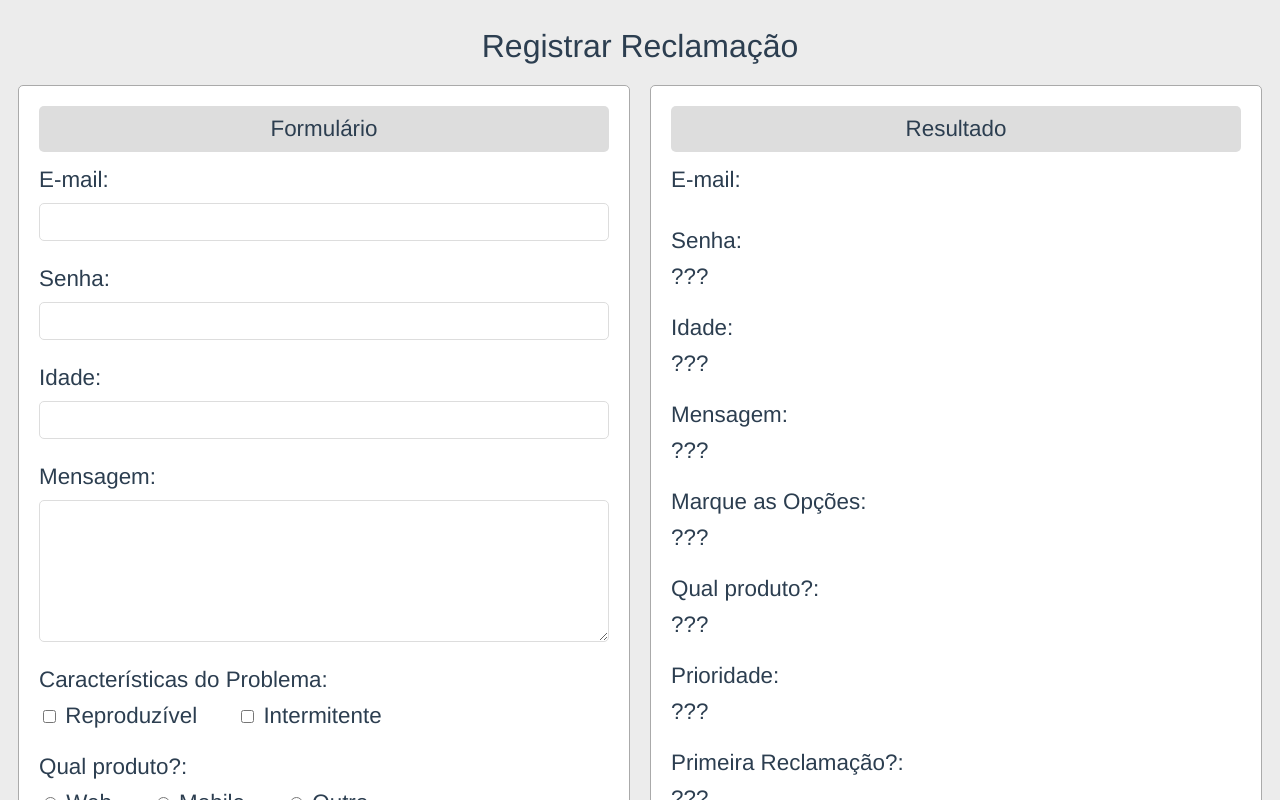
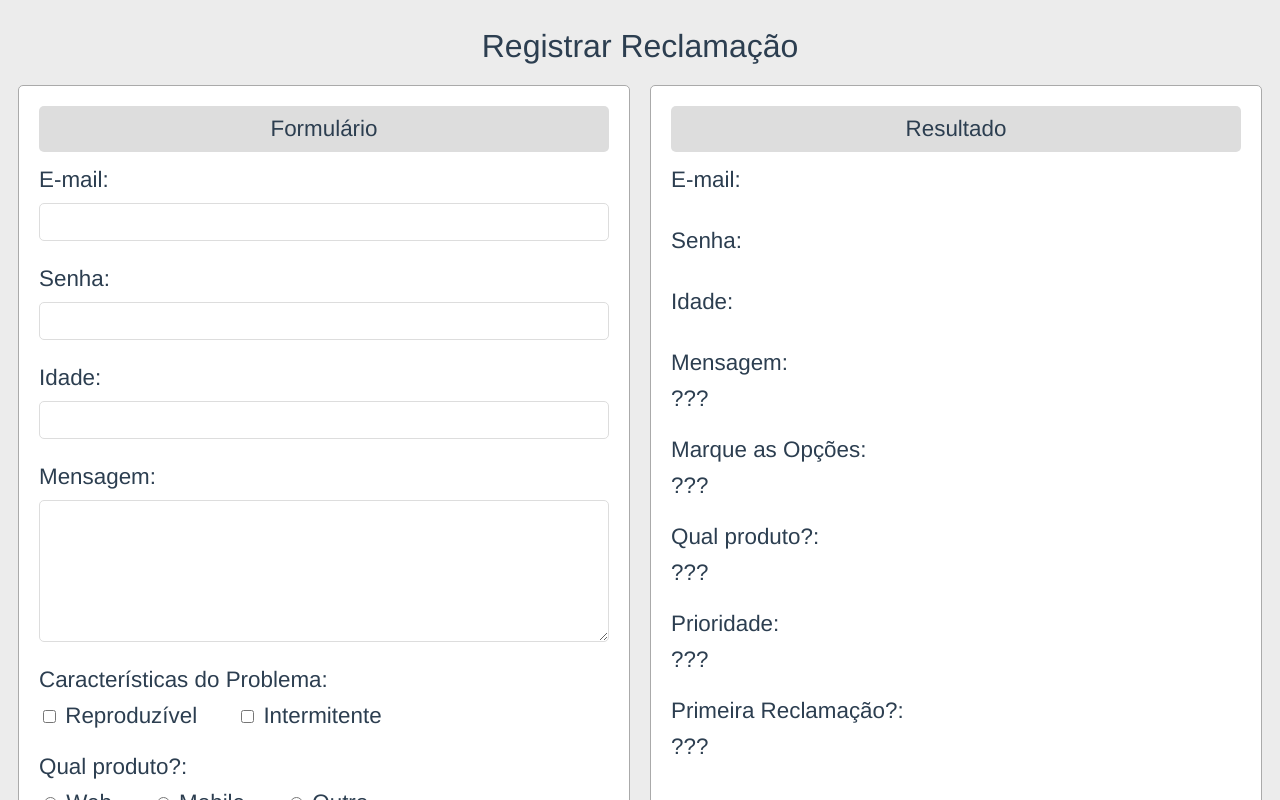
Before and after one commit to josemalcher/CODE3R-Curso-VueJS-2-O-Guia-Completo-incl-Vue-Router-Vuex, a Vue app in the folder Secao-11-ManipulandoEntrada-de-UsuariocomFormularios/formulario-exercicios/: page / in a window 1280 px wide. Shown: the top 800 px of the page. Built offline with nearby package versions, Linux system fonts and the light colour scheme.

Commit message:
Seção 11 - 168. Agrupando Dados e Pré-populando Inputs

```diff
--- a/Secao-11-ManipulandoEntrada-de-UsuariocomFormularios/formulario-exercicios/src/App.vue
+++ b/Secao-11-ManipulandoEntrada-de-UsuariocomFormularios/formulario-exercicios/src/App.vue
@@ -5,13 +5,13 @@
       <form class="painel">
         <div class="cabecalho">Formulário</div>
         <Rotulo nome="E-mail">
-          <input type="text" v-model="email">
+          <input type="text" v-model="user.email">
         </Rotulo>
         <Rotulo nome="Senha">
-          <input type="password">
+          <input type="password" v-model="user.senha">
         </Rotulo>
         <Rotulo nome="Idade">
-          <input type="number">
+          <input type="number" v-model="user.idade">
         </Rotulo>
         <Rotulo nome="Mensagem">
           <textarea name="" cols="30" rows="5"></textarea>
@@ -39,13 +39,13 @@
       <div class="painel">
         <div class="cabecalho">Resultado</div>
         <Rotulo nome="E-mail">
-          <span>{{ email }}</span>
+          <span>{{ user.email }}</span>
         </Rotulo>
         <Rotulo nome="Senha">
-          <span>???</span>
+          <span>{{ user.senha }}</span>
         </Rotulo>
         <Rotulo nome="Idade">
-          <span>???</span>
+          <span>{{user.idade}}</span>
         </Rotulo>
         <Rotulo nome="Mensagem">
           <span>???</span>
@@ -76,7 +76,11 @@ export default {
   components: {Rotulo, Escolha},
   data() {
     return {
-      email: ''
+      user: {
+        email: '',
+        senha: '',
+        idade: ''
+      }
     }
   }
 }
```
